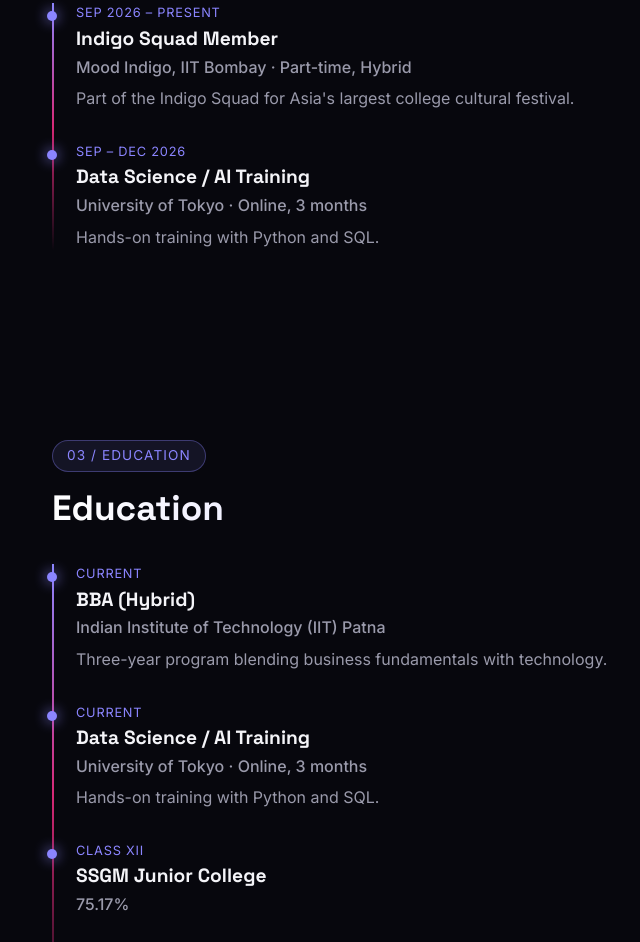
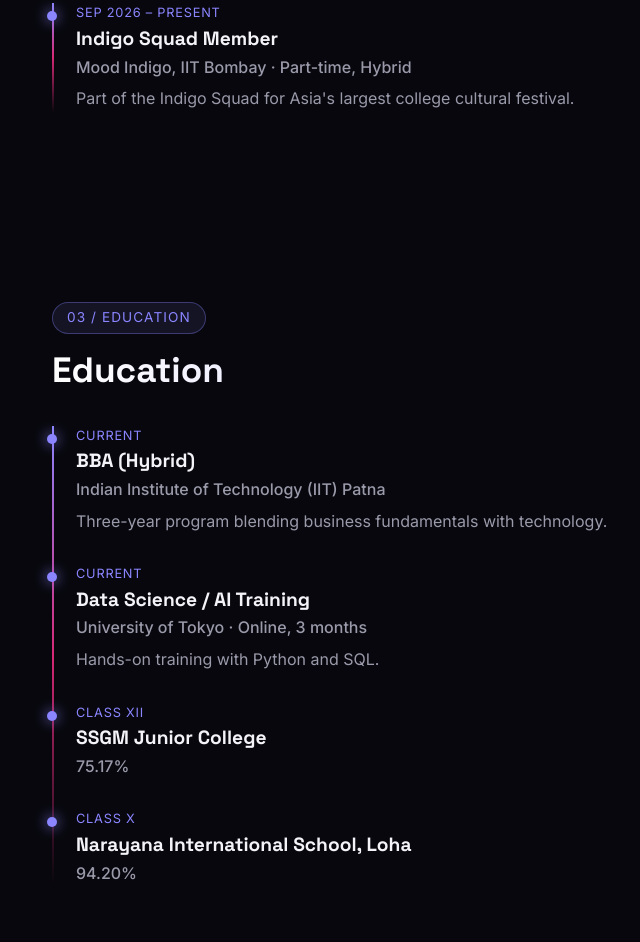
Before and after one commit to VaibhavJamge/VaibhavJamge.github.io, a plain HTML site: page index.html in a window 1280 px wide. Shown: the part 1683-2625 px from the top of the page, without its empty margins (152-792 px from the left). Drawn offline with Linux system fonts and the light colour scheme.

Commit message:
Update index.html

```diff
--- a/index.html
+++ b/index.html
@@ -149,7 +149,7 @@ input:focus,textarea:focus{outline:0;border-color:var(--ac);box-shadow:0 0 0 3px
 <div class="eyebrow">02 / Experience</div><h2>Experience & Training</h2>
 <div class="tl">
 <div class="item"><div class="date">Sep 2026 – Present</div><h3>Indigo Squad Member</h3><div class="org">Mood Indigo, IIT Bombay · Part-time, Hybrid</div><p>Part of the Indigo Squad for Asia's largest college cultural festival.</p></div>
-<div class="item"><div class="date">Sep – Dec 2026</div><h3>Data Science / AI Training</h3><div class="org">University of Tokyo · Online, 3 months</div><p>Hands-on training with Python and SQL.</p></div>
+
 </div></section>
 
 <section id="education">
```
